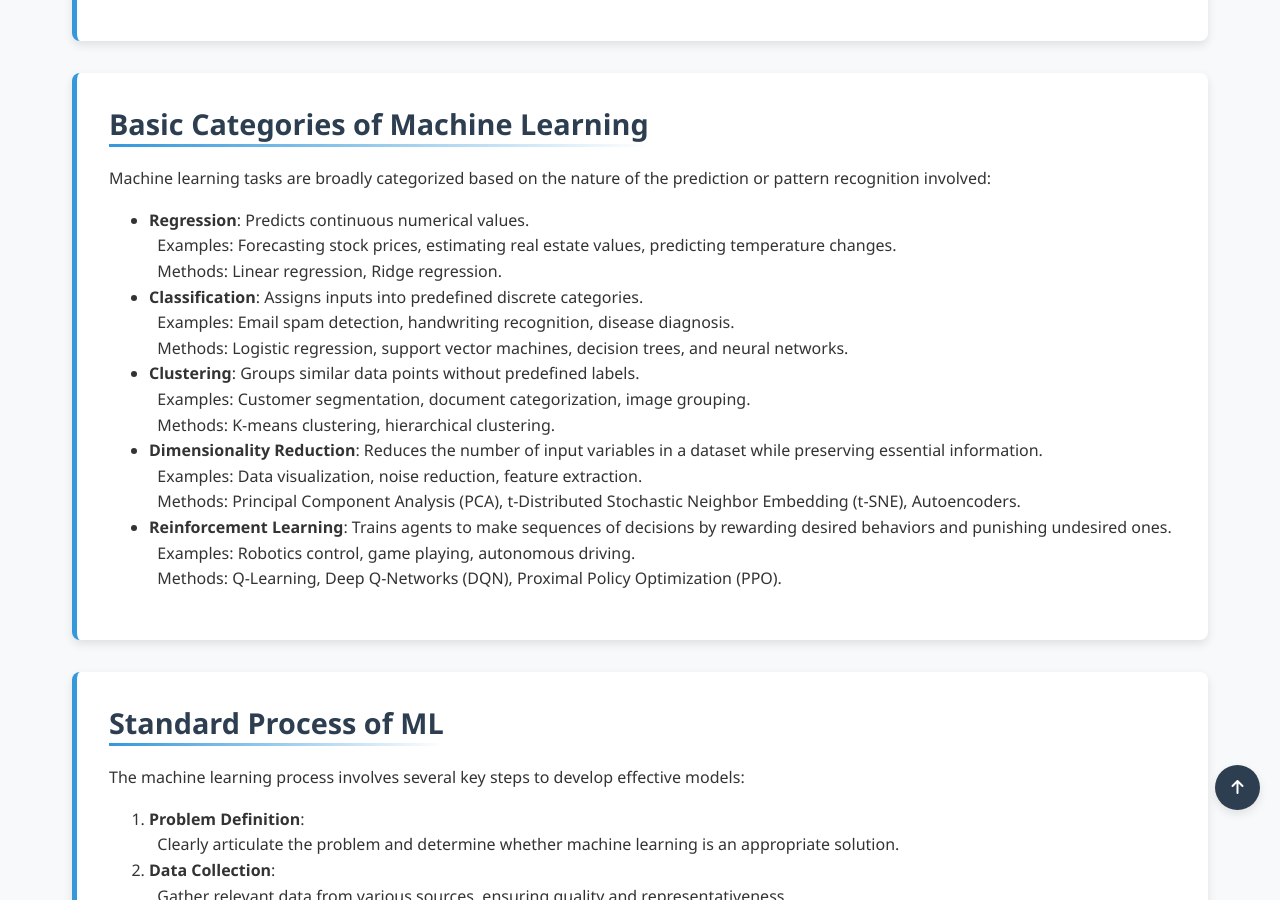
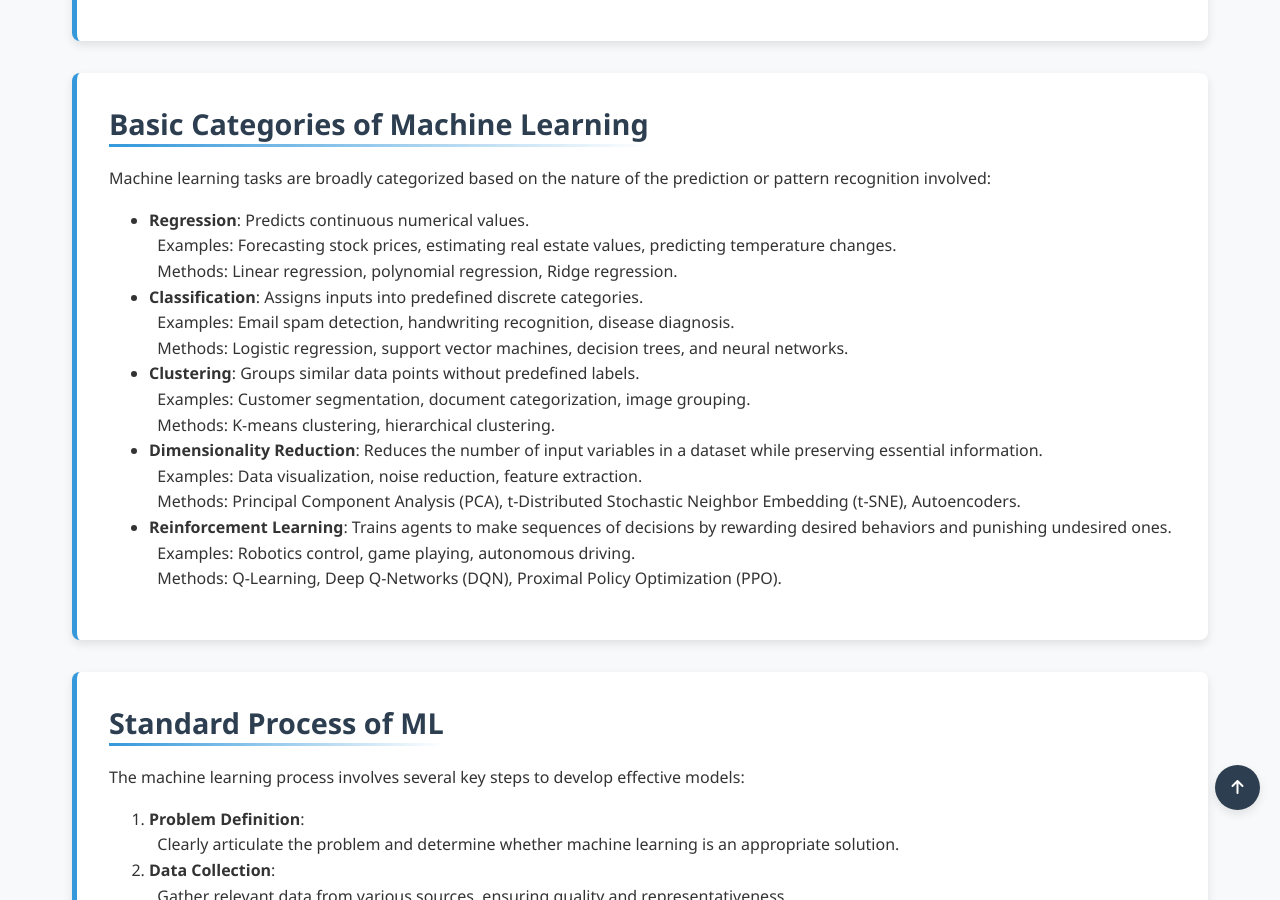
Before and after one commit to Yusukey01/yusukey01.github.io, a Jekyll site: the page built from Mathematics/Machine_learning/intro_ml.html, in a window 1280 px wide and 900 px high, scrolled down 2615 px. Built offline with Jekyll 4.4.1, drawn with Linux system fonts in a browser that asks for light colours.

Commit message:
added  V-part2 regression

```diff
--- a/Mathematics/Machine_learning/intro_ml.html
+++ b/Mathematics/Machine_learning/intro_ml.html
@@ -137,7 +137,7 @@ uses_python: false
                         <li><strong>Regression</strong>: Predicts continuous numerical values.</li>
                         &nbsp;&nbsp;Examples: Forecasting stock prices, estimating real estate values, predicting temperature changes.
                         <br>
-                        &nbsp;&nbsp;Methods: Linear regression, Ridge regression.
+                        &nbsp;&nbsp;Methods: Linear regression, polynomial regression, Ridge regression.
 
                         <li><strong>Classification</strong>: Assigns inputs into predefined discrete categories.</li>
                         &nbsp;&nbsp;Examples: Email spam detection, handwriting recognition, disease diagnosis.
--- a/Mathematics/Machine_learning/ml.html
+++ b/Mathematics/Machine_learning/ml.html
@@ -22,6 +22,7 @@ uses_python: false
               <h3>Jump to Topic</h3>
               <div class="quick-jump-links">
                 <a href="intro_ml.html">Part 1: Intro to Machine Learning</a>
+                <a href="regression.html">Part 2: Regression</a>
               </div>
             </div>
           </div>
@@ -59,8 +60,8 @@ uses_python: false
                     </div>
 
                     <div class="card">
-                        <div class="card-icon">AI</div>
-                        <h3><a href="intro_ml.html">Part 2: </a></h3>
+                        <div class="card-icon"></div>
+                        <h3><a href="regression.html">Part 2: Regression </a></h3>
                         <div class="keywords">
                             <span></span>
                             <span></span>
--- a/Mathematics/pages.json
+++ b/Mathematics/pages.json
@@ -239,6 +239,10 @@
       {
         "path": "Mathematics/Machine_learning/intro_ml.html",
         "title": "Intro to Machine Learning"
+      },
+      {
+        "path": "Mathematics/Machine_learning/regression.html",
+        "title": "Regression"
       }
     ]
   }
--- a/pages.json
+++ b/pages.json
@@ -239,6 +239,10 @@
       {
         "path": "Mathematics/Machine_learning/intro_ml.html",
         "title": "Intro to Machine Learning"
+      },
+      {
+        "path": "Mathematics/Machine_learning/regression.html",
+        "title": "Regression"
       }
     ]
   }
```
Also changed, not shown: Mathematics/Machine_learning/regression.html (added, +100 -0 lines).
